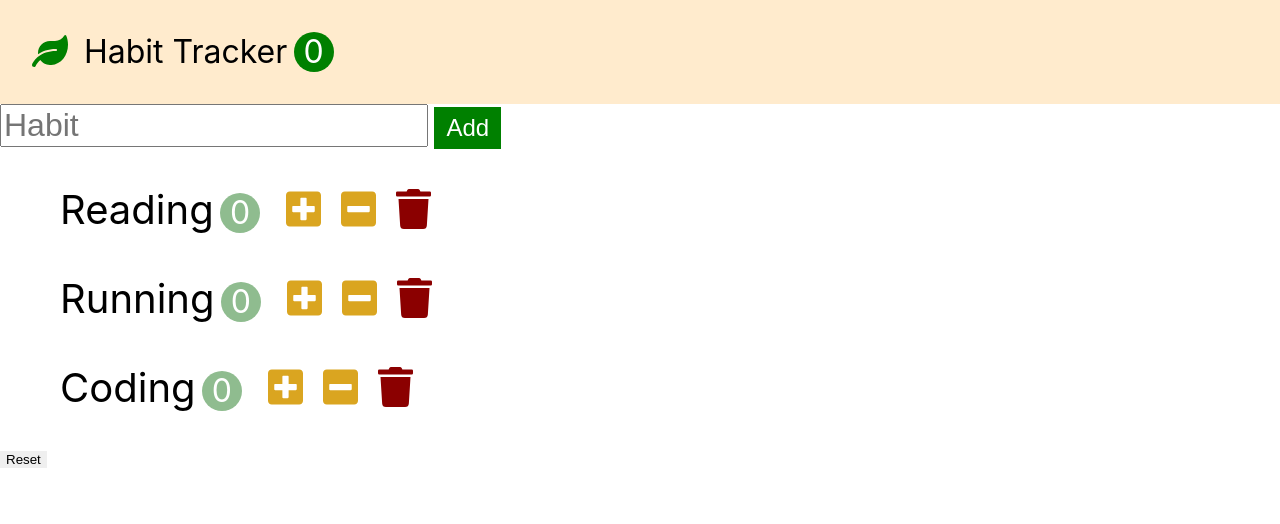
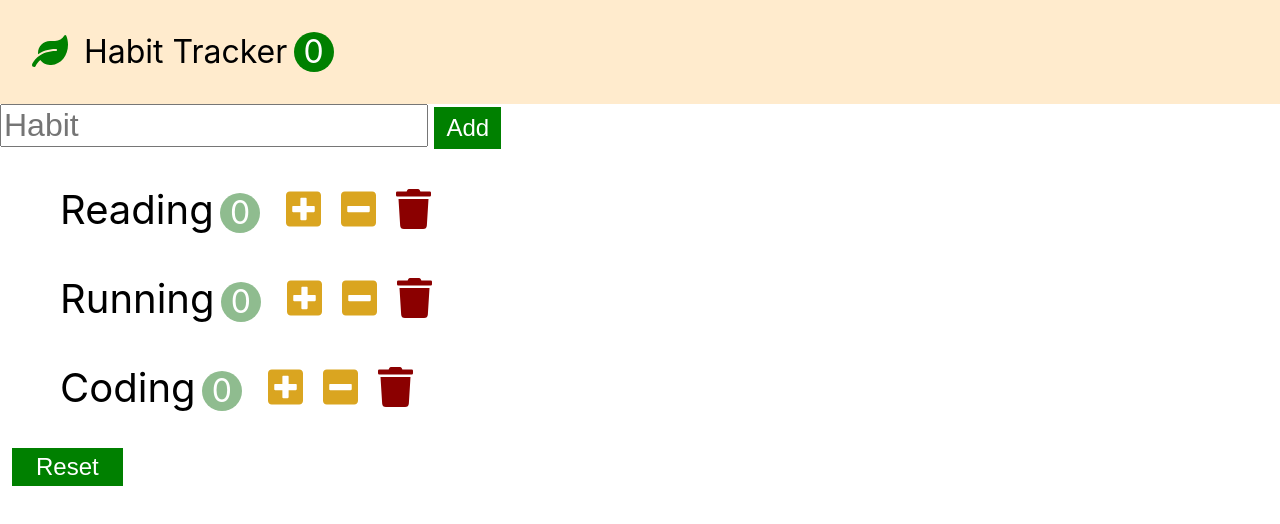
Before and after one commit to alisha0815/habit-tracker, a React (Create React App) app: page / in a window 1280 px wide. Shown: the top 524 px of the page. Built offline with nearby package versions, Linux system fonts and the light colour scheme.

Commit message:
styling for reset btn

```diff
--- a/src/app.css
+++ b/src/app.css
@@ -81,3 +81,11 @@ button {
 .habit-delete {
   color: darkred;
 }
+
+.habits-reset {
+  font-size: 1.5rem;
+  padding: 0.2em 1em;
+  background-color: green;
+  color: white;
+  margin-left: 0.5em;
+}
```
